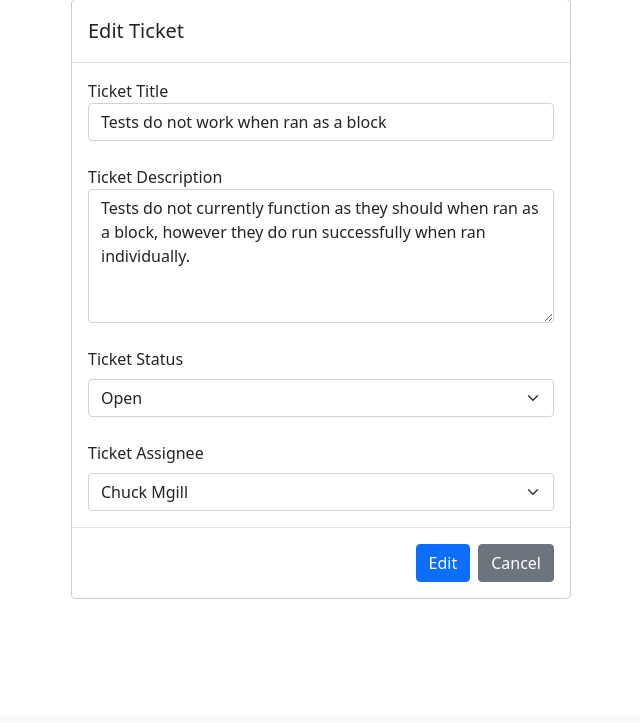
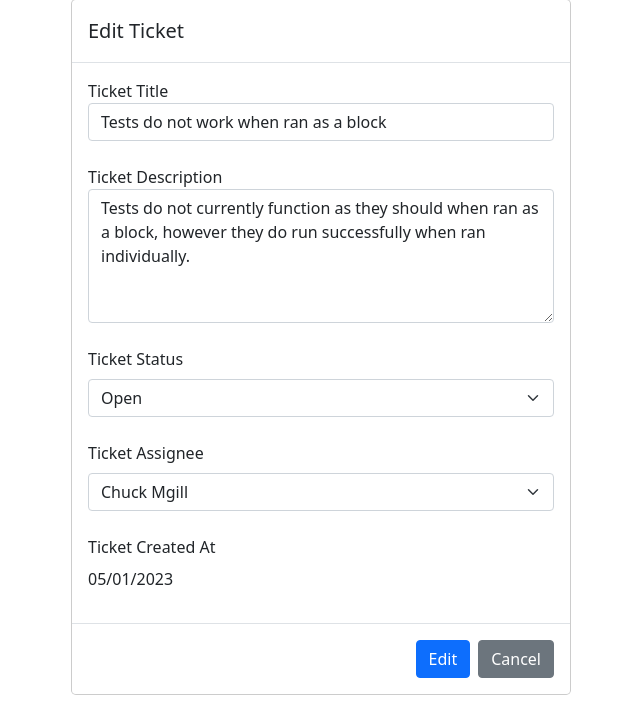
Before and after one commit to SamSalisbury1/AireLogicBugTracker, a Flask app: page /edit_ticket_form/CA-2 in a window 1280 px wide. Shown: the part 85-808 px from the top of the page, without its empty margins (319-959 px from the left). Before the commit the page ends 684 px from the top, so only its background shows below. Run offline with Flask 2, Linux system fonts and the light colour scheme; data comes from the database, SQL or seed files in the repository; both versions use the stored data as it was after the commit.

Commit message:
Added a created at column in db and added tests for it too

```diff
--- a/bug_tracker/routes.py
+++ b/bug_tracker/routes.py
@@ -22,6 +22,7 @@ def add_member_form_post():
         db.session.commit()
 
     return render_template("Home_Page.html", model=get_home_page_model())
+
 
 @app.route('/edit_member_form/<int:member_id>')
 def edit_member_form_get(member_id):
--- a/bug_tracker/src/Core_Model.py
+++ b/bug_tracker/src/Core_Model.py
@@ -1,4 +1,6 @@
 from bug_tracker import db
+from sqlalchemy import DateTime
+import datetime
 
 class Ticket(db.Model):
     ticket_id = db.Column(db.Integer, primary_key=True)
@@ -7,9 +9,10 @@ class Ticket(db.Model):
     ticket_description = db.Column(db.Text)
     ticket_status = db.Column(db.String(20), nullable=False)
     ticket_assignee = db.Column(db.String(20))
+    ticket_created_at = db.Column(DateTime, default=datetime.datetime.now())
 
     def __repr__(self):
-        return f"Ticket('{self.ticket_code}', '{self.ticket_title}', '{self.ticket_description}', '{self.ticket_status}', '{self.ticket_assignee}')"
+        return f"Ticket('{self.ticket_code}', '{self.ticket_title}', '{self.ticket_description}', '{self.ticket_status}', '{self.ticket_assignee}', '{self.ticket_created_at}')"
 
 class Member(db.Model):
     id = db.Column(db.Integer, primary_key=True)
--- a/bug_tracker/templates/Edit_Ticket_Form.html
+++ b/bug_tracker/templates/Edit_Ticket_Form.html
@@ -35,6 +35,11 @@
                             {% endfor %}
                         </select>
                     </div>
+                    <br/>
+                    <div class="form-group">
+                        <label class="form-label">Ticket Created At</label>
+                        <p>{{model.ticket.ticket_created_at.strftime("%d/%m/%Y")}}</p>
+                    </div>
                 </div>
                 <div class="modal-footer">
                     <button type="submit" class="btn btn-primary">Edit</button>
--- a/bug_tracker/templates/components/Ticket_Card.html
+++ b/bug_tracker/templates/components/Ticket_Card.html
@@ -2,12 +2,13 @@
     <div class="card-body">
         <h5 class="card-title">{{ticket.ticket_title}}</h5>
         <a href="{{ url_for('edit_ticket_form_get', ticket_code=ticket.ticket_code) }}">{{ticket.ticket_code}}</a>
+        <p class="float-end">{{ticket.ticket_created_at.strftime("%d/%m/%Y")}}</p>
         <br/>
         <br/>
         <p class="card-text">{{ticket.ticket_assignee}}</p>
     </div>
     <div class="card-footer">
-        <a type="button" class="btn btn-primary me-2" href="{{ url_for('edit_ticket_form_get', ticket_code=ticket.ticket_code) }}">Edit</a>
+        <a type="button" class="btn btn-secondary me-2" href="{{ url_for('edit_ticket_form_get', ticket_code=ticket.ticket_code) }}">Details</a>
         <a type="button" class="btn btn-danger" href="{{ url_for('delete_ticket', ticket_code=ticket.ticket_code) }}">
             {% if ticket.ticket_status == 'Done' %} Close {% else %} Delete {% endif %}
         </a>
```
Also changed, not shown: bug_tracker/tests/routes_test.py (+9 -1 lines), instance/ticket_app.db, instance/ticket_app_test_db.db.
